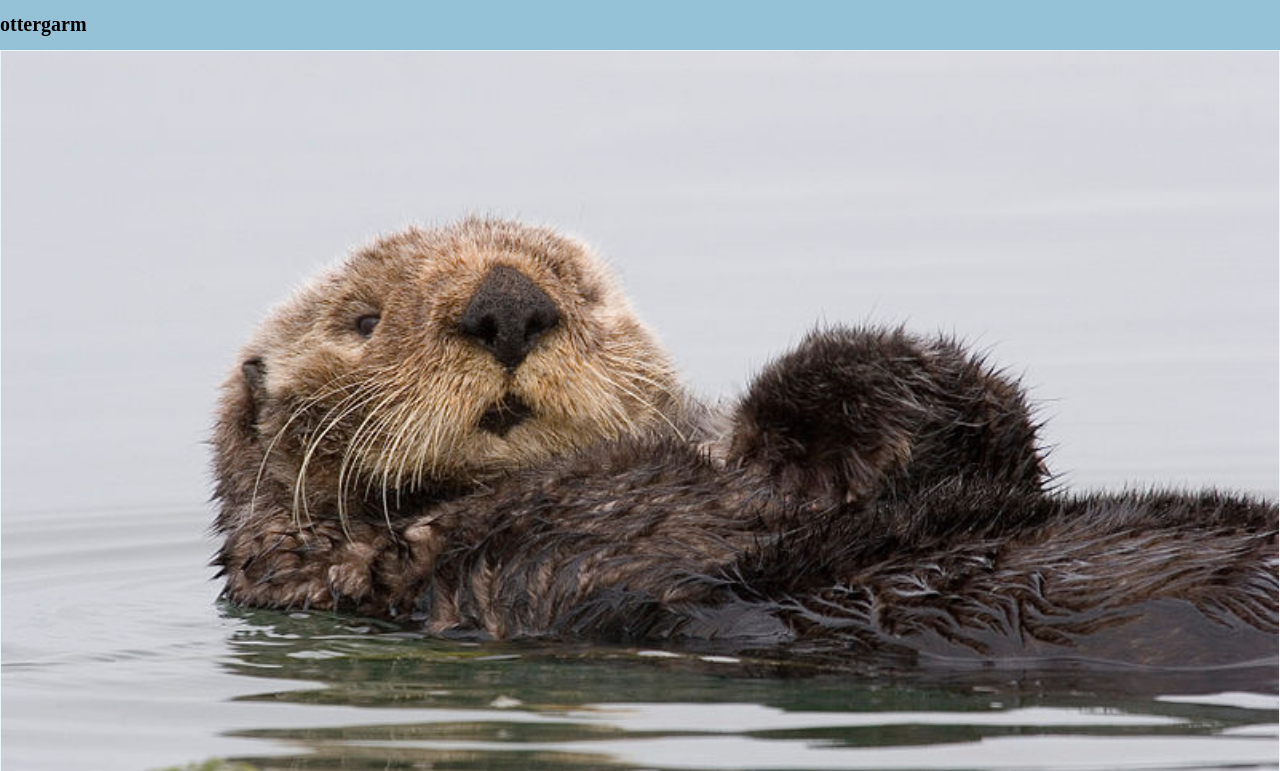
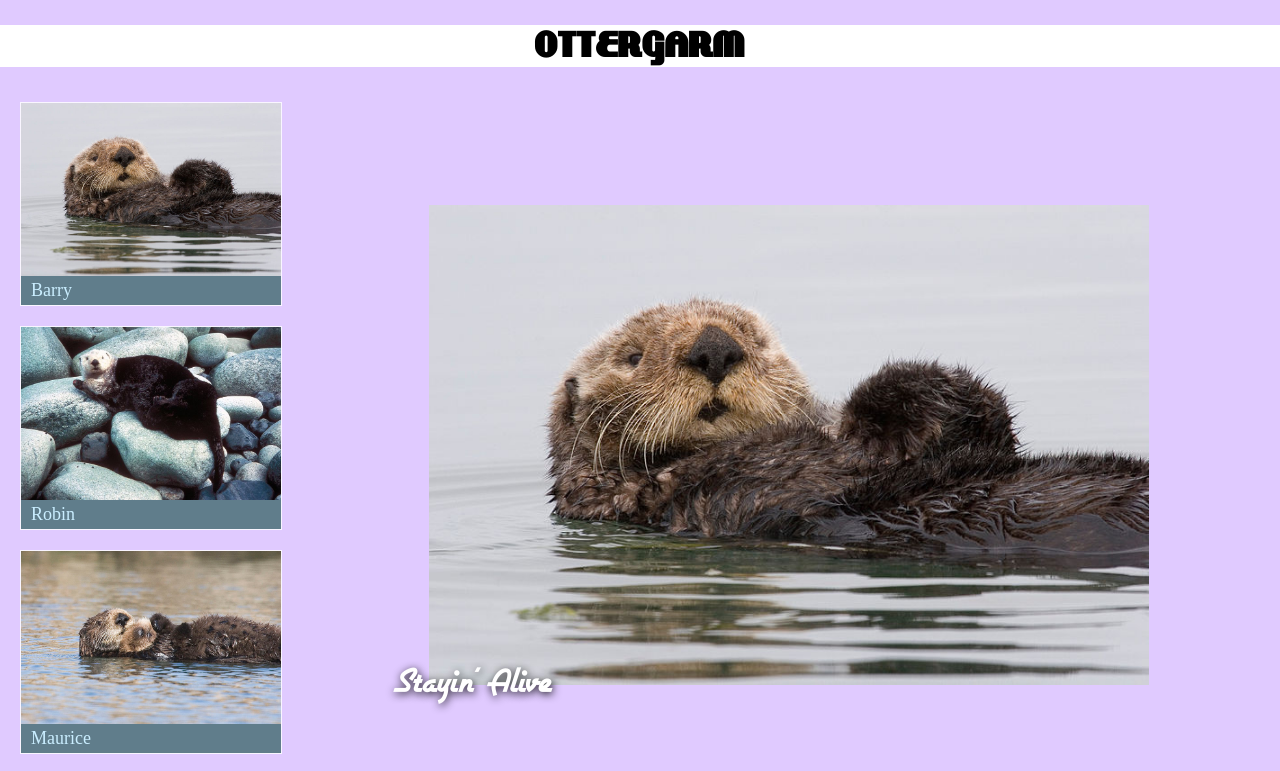
Before and after one commit to SPavelV/ottergram, a plain HTML site: page index.html in a window 1280 px wide. Shown: the top 771 px of the page. Drawn offline with nearby package versions, Linux system fonts and the light colour scheme.

Commit message:
markup and styling

```diff
--- a/index.html
+++ b/index.html
@@ -3,45 +3,68 @@
 <head>
   <meta charset="UTF-8">
   <title>Ottergram</title>
+  <meta name="viewport" content="width=device-width, initial-scale=1">
   <link rel="stylesheet" href="https://cdnjs.cloudflare.com/ajax/libs/normalize/7.0.0/normalize.min.css">
   <link rel="stylesheet" href="stylesheets/style.css">
 </head>
 <body>
-<header>
+<header class="main-header">
   <h1 class="logo-text">ottergarm</h1>
 </header>
+<main class="main-content">
   <ul class="thumbnail-list">
     <li class="thumbnail-item">
-    <a href="#">
+      <a href="img/otter1.jpg" data-image-role="trigger"
+                               data-image-title="Stayin' Alive"
+                               data-image-url="img/otter1.jpg">
         <img class="thumbnail-image" src="img/otter1.jpg" alt="Barry the Otter">
         <span class="thumbnail-title">Barry</span>
       </a>
     </li>
     <li class="thumbnail-item">
-    <a href="#">
+      <a href="img/otter2.jpg" data-image-role="trigger"
+                               data-image-title="How Deep Is Your Love"
+                               data-image-url="img/otter2.jpg">
         <img class="thumbnail-image" src="img/otter2.jpg" alt="Robin the Otter">
         <span class="thumbnail-title">Robin</span>
       </a>
     </li>
     <li class="thumbnail-item">
-    <a href="#">
+      <a href="img/otter3.jpg" data-image-role="trigger"
+                               data-image-title="You Should Be Dancing"
+                               data-image-url="img/otter3.jpg">
         <img class="thumbnail-image" src="img/otter3.jpg" alt="Maurice the Otter">
         <span class="thumbnail-title">Maurice</span>
       </a>
     </li>
     <li class="thumbnail-item">
-    <a href="#">
+      <a href="img/otter4.jpg" data-image-role="trigger"
+                               data-image-title="Night Fever"
+                               data-image-url="img/otter.jpg">
         <img class="thumbnail-image" src="img/otter4.jpg" alt="Lesley the Otter">
         <span class="thumbnail-title">Lesley</span>
       </a>
     </li>
     <li class="thumbnail-item">
-    <a href="#">
+      <a href="img/otter5.jpg" data-image-role="trigger"
+                               data-image-title="To Love Somebody"
+                               data-image-url="img/otter.jpg">
         <img class="thumbnail-image" src="img/otter5.jpg" alt="Barbara the Otter">
         <span class="thumbnail-title">Barbara</span>
       </a>
     </li>
   </ul>
+
+  <div class="detail-image-container">
+    <div class="detail-image-frame">
+      <img src="img/otter1.jpg" alt="" class="detail-image" data-image-role="target">
+      <span class="detail-image-title" data-image-role="title">Stayin' Alive</span>
+    </div>
+  </div>
+  <script src="scripts/main.js" charset="utf-8"></script>
+</main>
 </body>
-<!--browser-sync start &#45;&#45;server &#45;&#45;files "stylesheets/*.css, *.html"-->
+<!--
+browser-sync start --server --files "stylesheets/*.css, *.html,scripts/*.js"
+-->
 </html>
--- a/stylesheets/style.css
+++ b/stylesheets/style.css
@@ -1,24 +1,77 @@
+@font-face {
+  font-family: 'lakeshore';
+  src: url('fonts/LAKESHOR-webfont.eot');
+  src: url('fonts/LAKESHOR-webfont.eot?#iefix') format('emded-opentype'),
+  url('fonts/LAKESHOR-webfont.woff') format('woff'),
+  url('fonts/LAKESHOR-webfont.ttf') format('truetype'),
+  url('fonts/LAKESHOR-webfont.svg#lakeshore') format('svg');
+  font-weight: normal;
+  font-style: normal;
+}
+
+@font-face {
+  font-family: 'airstreamregular';
+  src: url('fonts/Airstream-webfont.eot');
+  src: url('fonts/Airstream-webfont.eot?#iefix')
+        format('emded-opentype'),
+        url('fonts/Airstream-webfont.woff') format('woff'),
+        url('fonts/Airstream-webfont.ttf') format('truetype'),
+        url('fonts/Airstream-webfont.svg#airstreamregular') format('svg');
+  font-weight: normal;
+  font-style: normal;
+}
+
+html,
 body {
+  height: 100%;
+}
+
+body {
+  display: flex;
+  flex-direction: column;
   font-size: 10px;
-    background: rgb(149,194,215);
+  background-color: #E0CAFF;
 }
 
 a {
   text-decoration: none;
 }
 
-.thumbnail-item + .thumbnail-item {
-    margin-top: 10px;
+.main-header {
+  flex: 01 auto;
+}
+
+.logo-text {
+  background-color: #fff;
+  text-align: center;
+  text-transform: uppercase;
+  font-size: 37px;
+  font-family: lakeshore;
+}
+
+.main-content {
+  flex: 11 auto;
+  display: flex;
+  flex-direction: column;
 }
 
 .thumbnail-item {
-    display: block;
+  display: inline-block;
+  min-width: 120px;
+  max-width: 120px;
   border: 1px solid rgba(100%, 100%, 100%, .8);
 }
 
 .thumbnail-list {
+  flex: 01 auto;
+  order: 10;
+  display: flex;
+  justify-content: space-between;
+  align-items: flex-start;
   list-style: none;
   padding: 0;
+  white-space: nowrap;
+  overflow-x: auto;
 }
 
 .thumbnail-image {
@@ -31,6 +84,53 @@ a {
   margin: 0;
   padding: 4px 10px;
   background: rgb(96, 125, 139);
-    color: rgb(202,238,255);
+  color: rgb(202, 238, 255);
   font-size: 18px;
 }
+
+.detail-image-container {
+  flex: 11 auto;
+  display: flex;
+  justify-content: center;
+  align-items: center;
+}
+
+.detail-image-frame {
+  position: relative;
+  text-align: center;
+}
+
+.detail-image {
+  width: 90%;
+}
+
+.detail-image-title {
+  position: absolute;
+  bottom: -16px;
+  left: 4px;
+  font-family: airstreamregular;
+  color: #ffffff;
+  font-size: 40px;
+  text-shadow: rgba(0,0,0,.9) 1px 2px 9px;
+}
+
+@media all and (min-width: 768px) {
+  .main-content {
+    flex-direction: row;
+    overflow: hidden;
+  }
+
+  .thumbnail-list {
+    flex-direction: column;
+    order: 0;
+    margin-left: 20px;
+  }
+
+  .thumbnail-item {
+    max-width: 260px;
+  }
+
+  .thumbnail-item + .thumbnail-item {
+    margin-top: 20px;
+  }
+}
```
Also changed, not shown: scripts/main.js (added), stylesheets/fonts/Airstream-webfont.ttf (renamed from fonts/Airstream-webfont.ttf), stylesheets/fonts/Airstream-webfont.woff (renamed from fonts/Airstream-webfont.woff), stylesheets/fonts/LAKESHOR-webfont.ttf (renamed from fonts/LAKESHOR-webfont.ttf), stylesheets/fonts/LAKESHOR-webfont.woff (renamed from fonts/LAKESHOR-webfont.woff), 8 other files. Lines whose indentation alone changed are shown as unchanged.
